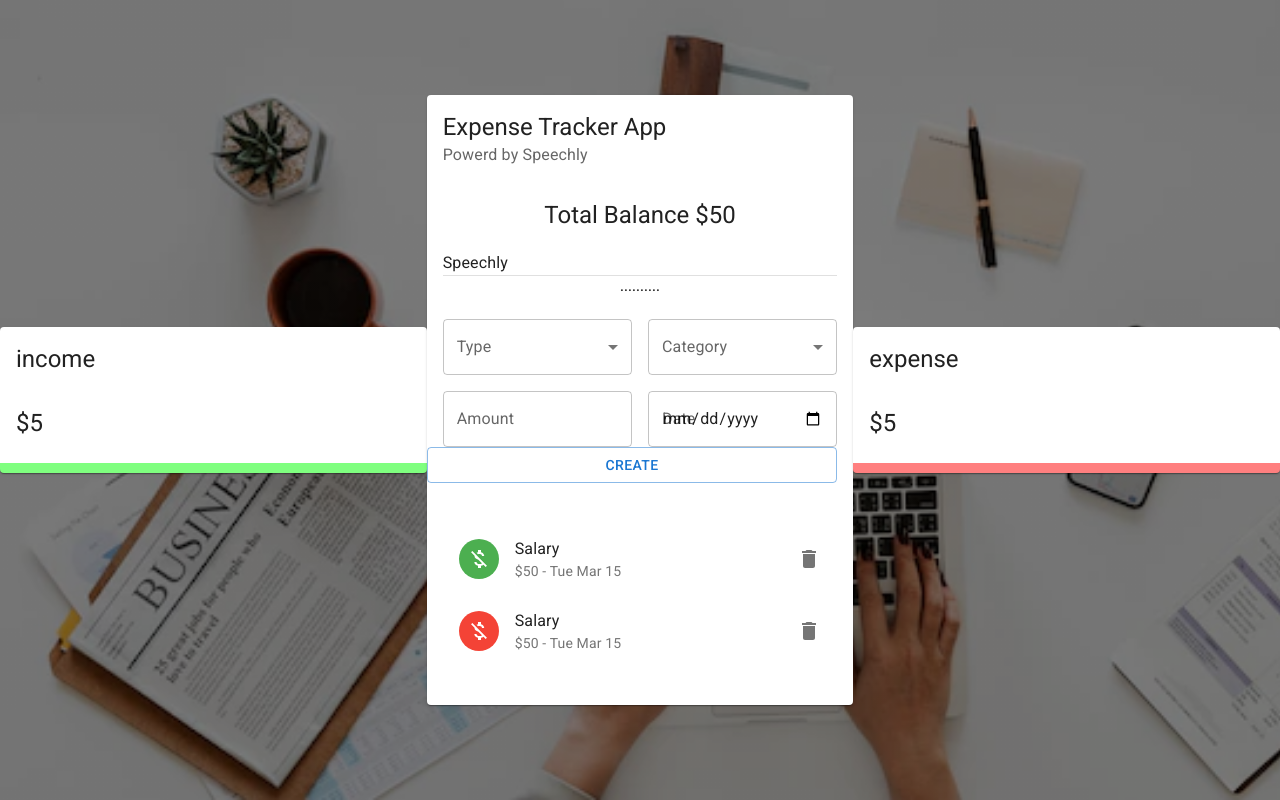
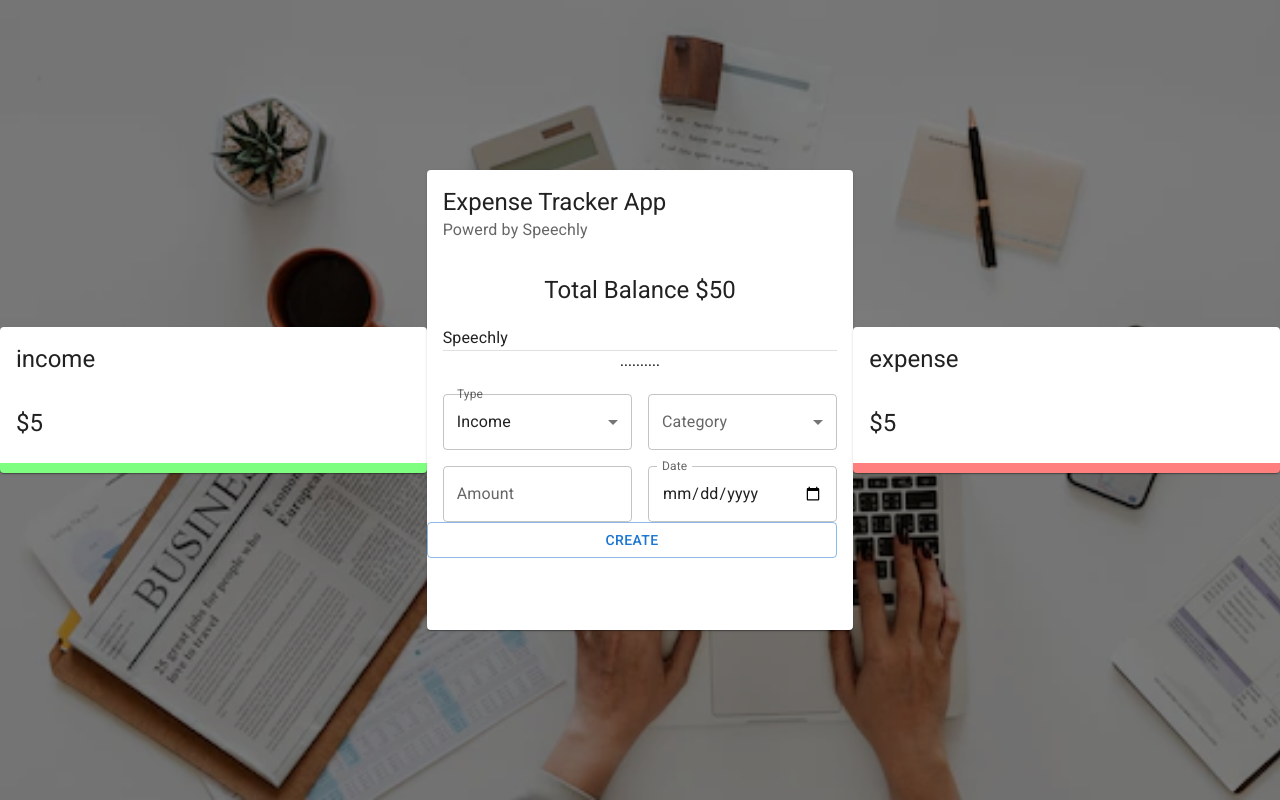
Before and after one commit to AhsanAliButt/react_expensetracker, a React (Create React App) app: page / in a window 1280 px wide. Built offline with nearby package versions, Linux system fonts and the light colour scheme.

Commit message:
make some contant data and App works dynamically now

```diff
--- a/src/ExpenseApp.js
+++ b/src/ExpenseApp.js
@@ -7,7 +7,7 @@
     const classes=useStyles();
 return(
     <>
-    <Grid container spacing={0} className={classes.grid} alignItems="center" justify="center" style={{height:'100vh'}}>
+    <Grid container className={classes.grid} spacing={0} alignItems="center" justify="center" style={{height:'100vh'}}>
         <Grid item xs={12} sm={4} >
             <Details title="income" />
             </Grid>
--- a/src/components/MainApp/Form/Form.js
+++ b/src/components/MainApp/Form/Form.js
@@ -1,9 +1,24 @@
 import { TextField, Typography, Grid, Button, FormControl, InputLabel, Select, MenuItem } from "@mui/material";
+import { useContext, useState } from "react";
+import useStyles from "./styles";
+import { ExpenseTrackerContext } from "../../../contex/context";
+import {v4 as uuidv4} from 'uuid';
+const initialState={
+    amount:'',
+    category:'',
+    type:'Income',
+    date:new Date()
+}
 
-import useStyles from "./styles";
-
-export default function Form() {
+const Form = ()=> {
     const classes = useStyles();
+    const [formData,setFormData] = useState(initialState)
+    const {addTransaction} = useContext(ExpenseTrackerContext)
+    const createTransaction = ()=>{
+         const transaction = {...formData,amount:Number(formData.amount),id:uuidv4(),}
+         addTransaction(transaction)
+         setFormData(initialState)
+    }
     return (
         <Grid container spacing={2}>
             <Grid item xs={12}>
@@ -15,7 +30,7 @@
             <Grid item xs={6}>
                 <FormControl fullWidth>
                     <InputLabel> Type </InputLabel>
-                    <Select>
+                    <Select value={formData.type} onChange={(e)=> setFormData ({...formData , type : e.target.value})}>
                         <MenuItem value="Income"> Income </MenuItem>
                         <MenuItem value="Expense"> Expense </MenuItem>
                     </Select>
@@ -24,7 +39,7 @@
             <Grid item xs={6}>
                 <FormControl fullWidth>
                     <InputLabel> Category </InputLabel>
-                    <Select>
+                    <Select value={formData.category} onChange={(e)=> setFormData ({...formData,category:e.target.value})}>
                         <MenuItem value="Business"> Business </MenuItem>
                         <MenuItem value="Salary"> Salary </MenuItem>
                     </Select>
@@ -33,13 +48,16 @@
 
             </Grid>
             <Grid item xs={6}>
-                <TextField type="number" label="Amount" fullWidth />
+                <TextField type="number" label="Amount" fullWidth value={formData.amount} onChange={(e)=> setFormData ({...formData,amount:e.target.value})} />
             </Grid>
             <Grid item xs={6}>
-                <TextField type="date" label="Date" fullWidth />
+                <TextField type="date" label="Date" fullWidth value={formData.date} onChange={(e)=> setFormData ({...formData,date:e.target.value})} />
             </Grid>
-            <Button className={classes.button} variant="outlined" color="primary" fullWidth > Create </Button>
+            <Button className={classes.button} variant="outlined" color="primary" fullWidth onClick={createTransaction}> Create </Button>
 
         </Grid>
     )
 }
+
+
+export default Form;
--- a/src/components/MainApp/List/List.js
+++ b/src/components/MainApp/List/List.js
@@ -7,18 +7,10 @@
 
 const List=()=> {
     const classes=useStyles();
-    const globalState=useContext(ExpenseTrackerContext);
-    console.log(globalState);
-    const Transactions=[{
-      id:1,type:"Income",category:"Salary",amount:50,date: "Tue Mar 15"
-    },{
-      id:2,type:"Expense",category:"Salary",amount:50,date: "Tue Mar 15"
-    },{
-      id:3,type:"Income",category:"Salary",amount:50,date: "Tue Mar 15"
-    }];
+    const {deleteTransaction,transactions}=useContext(ExpenseTrackerContext);
   return (
     <MUIList dense={false} className={classes.list}>
-      {Transactions.map((transaction)=>(
+      {transactions.map((transaction)=>(
         <Slide direction="down" in mountOnEnter unmountOnExit key={transaction.id}>
           <ListItem>
             <ListItemAvatar>
@@ -28,7 +20,7 @@
             </ListItemAvatar>
             <ListItemText primary={transaction.category} secondary={`$${transaction.amount} - ${transaction.date}`}/>
             <ListItemSecondaryAction>
-              <IconButton edge="end" aria-label="delete" onClick={()=>{console.log("Will add leter")}}>
+              <IconButton edge="end" aria-label="delete" onClick={()=>deleteTransaction(transaction.id)}>
                 <Delete />
               </IconButton>
             </ListItemSecondaryAction>
--- a/src/contex/context.js
+++ b/src/contex/context.js
@@ -11,11 +11,12 @@
     const deleteTransaction=(id)=>{
         dispatch({type:"Delete_Transaction", payload:id});
     }
-    const AddTransaction=(transaction)=>{
+    const addTransaction=(transaction)=>{
         dispatch({type:"Add_Transaction",payload:transaction})
     }
+    console.log(transactions)
     return(
-    <ExpenseTrackerContext.Provider value={{ deleteTransaction,AddTransaction}}>
+    <ExpenseTrackerContext.Provider value={{ deleteTransaction,addTransaction,transactions}}>
         {children}
     </ExpenseTrackerContext.Provider>)
 }
```
Also changed, not shown: src/components/MainApp/MainApp.js (+6 -16 lines), src/components/constants/catogries.js (added, +34 -0 lines).
